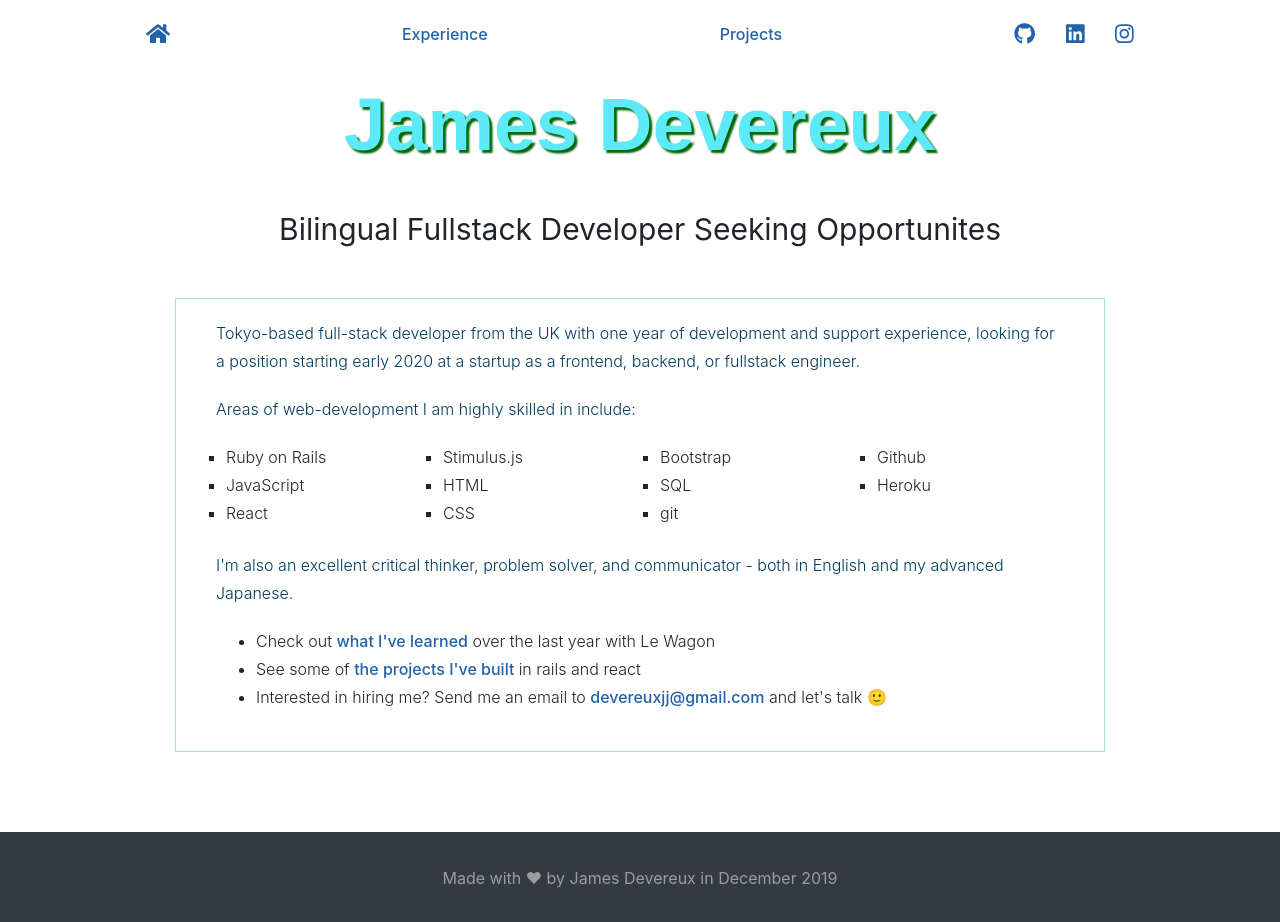
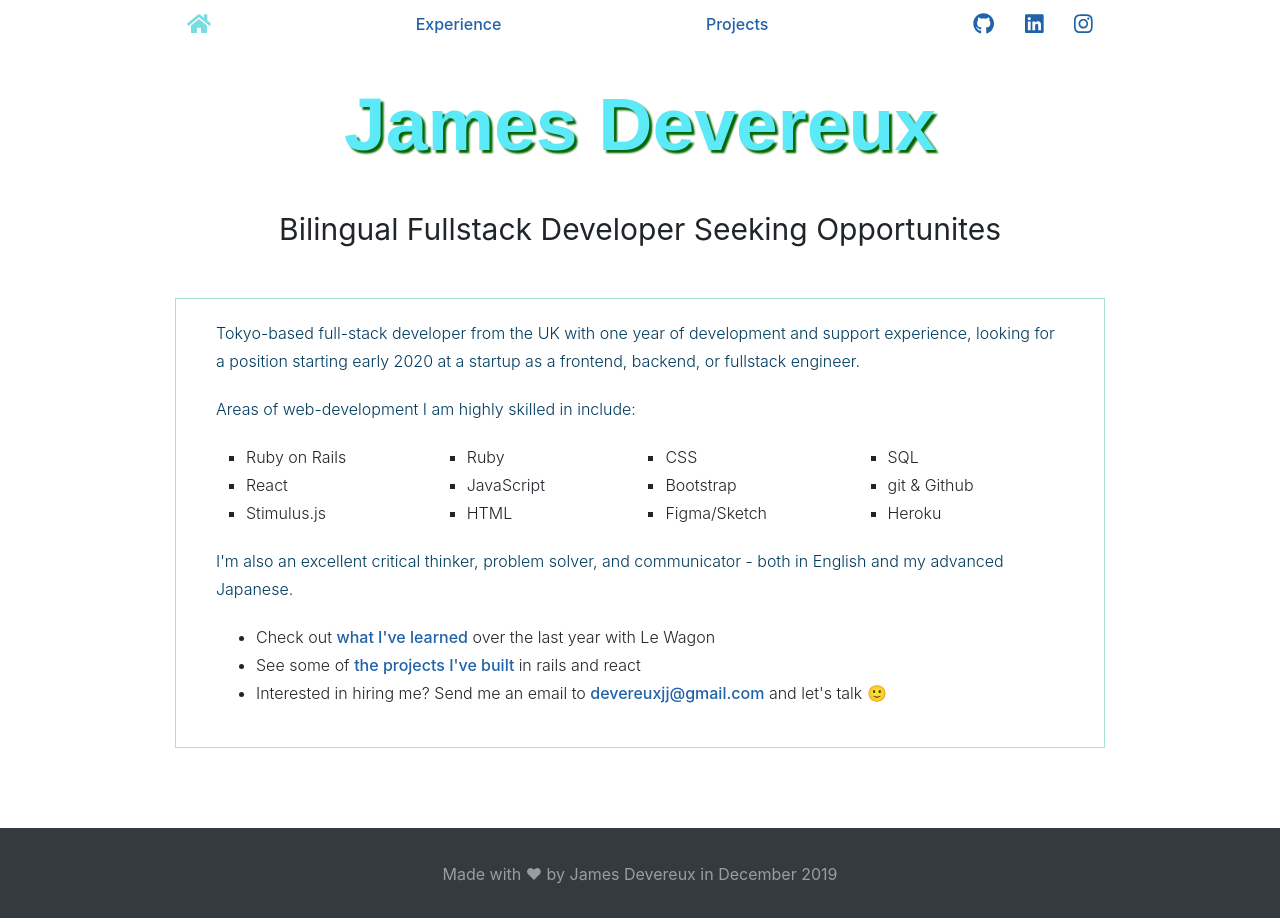
Before and after one commit to jjmountain/react-portfolio, a React (Create React App) app: page / in a window 1280 px wide. Built offline with nearby package versions, Linux system fonts and the light colour scheme; a web font is replaced by a local one.

Commit message:
fixed bullet points and navbar, added NavLink

```diff
--- a/package.json
+++ b/package.json
@@ -16,6 +16,7 @@
     "react-bootstrap": "^1.0.0-beta.16",
     "react-dom": "^16.12.0",
     "react-router-dom": "^5.1.2",
+    "react-router-restore-scroll": "0.0.1",
     "react-scripts": "3.3.0"
   },
   "scripts": {
--- a/src/App.css
+++ b/src/App.css
@@ -19,11 +19,6 @@ body {
     grid-column-gap: 30px;
     grid-template-columns: auto;
   }
-
-  .skills-container {
-    columns: 2;
-  }
-
 }
 
 @media (min-width: 768px) {
@@ -59,10 +54,6 @@ body {
 
   }
 
-  .skills-container {
-    columns: 4;
-    margin-bottom: 1.2rem;
-  }
 }
 
 @media (min-width: 992px) {
@@ -88,11 +79,11 @@ wrapper {
 
 .skills-container > ul {
   list-style-type: square;
-  padding-inline-start: 10px;
+  padding-inline-start: 30px;
 }
 
-..skills-container > li {
-  display: inline-block;
+.skills-container > li {
+  display: inline;
 }
 
 
--- a/src/App.js
+++ b/src/App.js
@@ -14,8 +14,8 @@ function App() {
   return (
     <>
     <wrapper className="d-flex flex-column">
+      <div className="container" id='page-container'>
       <Navbar />
-      <div className="container" id='page-container'>
         <Routes />
       </div>
       <Footer />
--- a/src/pages/Home.js
+++ b/src/pages/Home.js
@@ -15,19 +15,26 @@ const Home = () => {
          <p>Tokyo-based full-stack developer from the UK with one year of development and support experience, looking for a position starting early 2020 at a startup as a frontend, backend, or fullstack engineer.</p>
          <p>Areas of web-development I am highly skilled in include:</p>
          <div className="skills-container">
-           <ul className='skills-group'>
+           <ul className='skills-1'>
              <li>Ruby on Rails</li>
-             <li>JavaScript</li>
              <li>React</li>
              <li>Stimulus.js</li>
-            <li>HTML</li>
-            <li>CSS</li>
-            <li>Bootstrap</li>
-            <li>SQL</li>
-             <li>git</li>
-            <li>Github</li>
-            <li>Heroku</li>
            </ul>
+            <ul className="skills-2">
+             <li>Ruby</li>
+             <li>JavaScript</li>
+             <li>HTML</li>
+            </ul>
+            <ul className="skills-3">
+              <li>CSS</li>
+              <li>Bootstrap</li>
+              <li>Figma/Sketch</li>
+            </ul>
+            <ul className="skills-4">
+              <li>SQL</li>
+              <li>git & Github</li>
+              <li>Heroku</li>
+            </ul>
          </div>
          <p>I'm also an excellent critical thinker, problem solver, and communicator - both in English and my advanced Japanese.</p>
          <ul>
--- a/src/pages/Projects.js
+++ b/src/pages/Projects.js
@@ -71,7 +71,7 @@ const Projects = () => {
     </div>
 
     <hr className='my-4' />
-    <div className="d-flex justify-content-between mt-4"><h3 className='d-inline'>This Portfolio(..!)</h3> <a href="https://github.com/jjmountain/react-portfolio" target='_blank' rel="noopener noreferrer">[view on github]</a></div>
+    <div className="d-flex justify-content-between mt-4"><h3 className='d-inline'>This Portfolio..</h3> <a href="https://github.com/jjmountain/react-portfolio" target='_blank' rel="noopener noreferrer">[view on github]</a></div>
     <p>I initially designed my portfolio website as a single HTML page, but after it grew I decided that it would work better as a one page React app.</p>
     <p>I used React Router for the routing to create super-fast links between the pages, as well as Bootstrap 4 and FontAwesome Icons to help me to quickly build a decent-looking site.</p>
     </div>
--- a/src/pages/components/Navbar.js
+++ b/src/pages/components/Navbar.js
@@ -1,5 +1,5 @@
 import React, { Component } from 'react';
-import { Link } from 'react-router-dom';
+import { NavLink } from 'react-router-dom';
 import { FontAwesomeIcon } from '@fortawesome/react-fontawesome'
 import './navbar.css';
 
@@ -14,13 +14,13 @@ const Navbar = () => {
   return (
     <ul className='navbar'>
       <li>
-        <Link to='/'>{homeIcon}</Link>
+        <NavLink exact to='/' activeClassName='navbar-selected'>{homeIcon}</NavLink>
       </li>
       <li>
-        <Link to='/experience'>Experience</Link>
+        <NavLink exact to='/experience' activeClassName='navbar-selected'>Experience</NavLink>
       </li>
       <li>
-        <Link to='/projects'>Projects</Link>
+        <NavLink exact to='/projects' activeClassName='navbar-selected'>Projects</NavLink>
       </li>
       <li>
         <div class="icons-social">
--- a/src/pages/components/navbar.css
+++ b/src/pages/components/navbar.css
@@ -1,5 +1,25 @@
 .navbar {
-  justify-content: space-around;
-    list-style-type: none;
-    margin: .5rem;
+  justify-content: space-between;
+  list-style-type: none;
+  padding: 0.5rem 0;
 }
+
+.navbar-selected {
+  color: #78dce1;
+}
+
+@media (max-width: 576px) {
+
+  .navbar {
+    justify-content: space-between;
+  }
+
+
+  }
+
+  @media (min-width: 768px) {
+    .navbar {
+      justify-content: space-around;
+    }
+
+  }
--- a/src/pages/home.css
+++ b/src/pages/home.css
@@ -4,6 +4,61 @@ header {
   justify-content: center;
   align-items: center;
   text-align: center;
+}
+
+@media (max-width: 576px) {
+
+.skills-container {
+  display: grid;
+  grid-template-columns: auto auto;
+  margin-bottom: 1rem;
+}
+
+.skills-container > ul {
+  margin-bottom: 0;
+}
+
+.skills-1 {
+  grid-column: 1 / span 1;
+}
+
+.skills-2 {
+  grid-column: 2 / span 1;
+}
+
+.skills-3 {
+  grid-column: 1 / span 1;
+}
+
+.skills-4 {
+  grid-column: 2 / span 1;
+}
+
+
+}
+
+@media (min-width: 768px) {
+  .skills-container {
+    display: grid;
+    grid-template-columns: auto auto auto auto;
+  }
+
+  .skills-1 {
+    grid-column: 1 / span 1;
+  }
+
+  .skills-2 {
+    grid-column: 2 / span 1;
+  }
+
+  .skills-3 {
+    grid-column: 3 / span 1;
+  }
+
+  .skills-4 {
+    grid-column: 4 / span 1;
+  }
+
 }
 
 .tagline {
```
Also changed, not shown: 1 other file (tests, documents, lock files or other folders).
